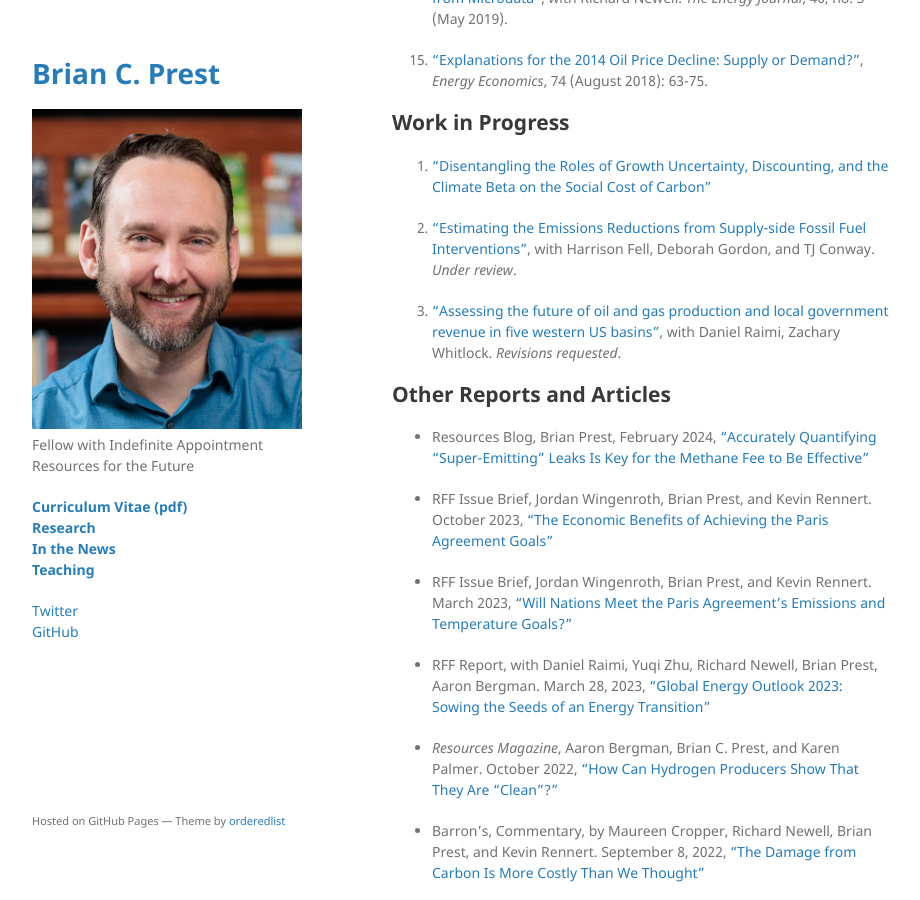
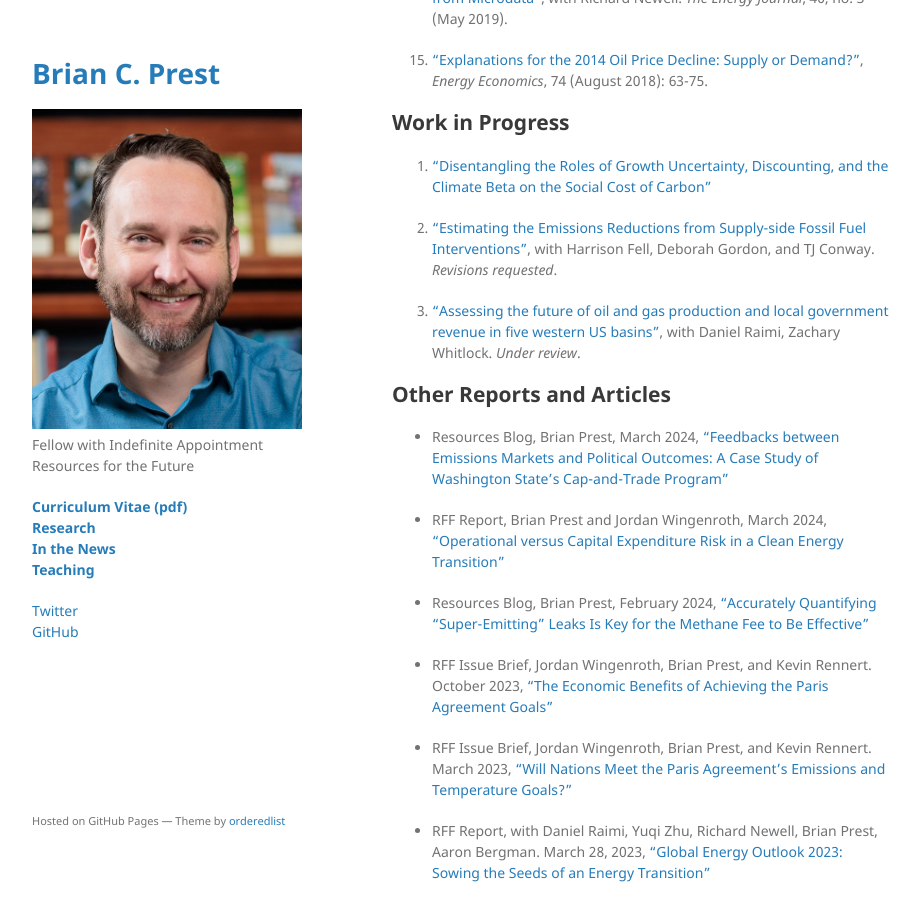
Before and after one commit to bprest/bprest.github.io, a Jekyll site: the page built from research.md, in a window 1280 px wide and 900 px high, scrolled down 1607 px. Shown: the whole window, without its empty margins (178-1098 px from the left). Built offline with Jekyll 4.4.1, drawn with Linux system fonts in a browser that asks for light colours; our own code applies the rules of GitHub Pages for plain Markdown files.

Commit message:
new paper, blog, and news story

```diff
--- a/research.md
+++ b/research.md
@@ -41,9 +41,9 @@ DOI: 10.1126/science.adi5943
 
 1. ["Disentangling the Roles of Growth Uncertainty, Discounting, and the Climate Beta on the Social Cost of Carbon"](https://www.rff.org/publications/working-papers/disentangling-the-roles-of-growth-uncertainty-discounting-and-the-climate-beta-on-the-social-cost-of-carbon/)
 
-1. ["Estimating the Emissions Reductions from Supply-side Fossil Fuel Interventions"](https://www.rff.org/publications/working-papers/estimating-the-emissions-reductions-from-supply-side-fossil-fuel-interventions/), with Harrison Fell, Deborah Gordon, and TJ Conway. _Under review_.
+1. ["Estimating the Emissions Reductions from Supply-side Fossil Fuel Interventions"](https://www.rff.org/publications/working-papers/estimating-the-emissions-reductions-from-supply-side-fossil-fuel-interventions/), with Harrison Fell, Deborah Gordon, and TJ Conway. _Revisions requested_.
 
-1. ["Assessing the future of oil and gas production and local government revenue in five western US basins"](https://www.rff.org/publications/working-papers/assessing-the-future-of-oil-and-gas-production-and-local-government-revenue-in-five-western-us-basins/), with Daniel Raimi, Zachary Whitlock. _Revisions requested_.
+1. ["Assessing the future of oil and gas production and local government revenue in five western US basins"](https://www.rff.org/publications/working-papers/assessing-the-future-of-oil-and-gas-production-and-local-government-revenue-in-five-western-us-basins/), with Daniel Raimi, Zachary Whitlock. _Under review_.
 
 <!--
 
@@ -52,6 +52,10 @@ DOI: 10.1126/science.adi5943
 -->
 
 ## Other Reports and Articles
+
+* Resources Blog, Brian Prest, March 2024, ["Feedbacks between Emissions Markets and Political Outcomes: A Case Study of Washington State’s Cap-and-Trade Program"](https://www.resources.org/common-resources/feedbacks-between-emissions-markets-and-political-outcomes-a-case-study-of-washington-states-cap-and-trade-program/)
+
+* RFF Report, Brian Prest and Jordan Wingenroth, March 2024, ["Operational versus Capital Expenditure Risk in a Clean Energy Transition"](https://www.rff.org/publications/reports/operational-versus-capital-expenditure-risk-in-a-clean-energy-transition/)
 
 * Resources Blog, Brian Prest, February 2024, ["Accurately Quantifying “Super-Emitting” Leaks Is Key for the Methane Fee to Be Effective"](https://www.resources.org/common-resources/accurately-quantifying-super-emitting-leaks-is-key-for-the-methane-fee-to-be-effective/)
 
```
Also changed, not shown: in-the-news.md (+2 -0 lines).
